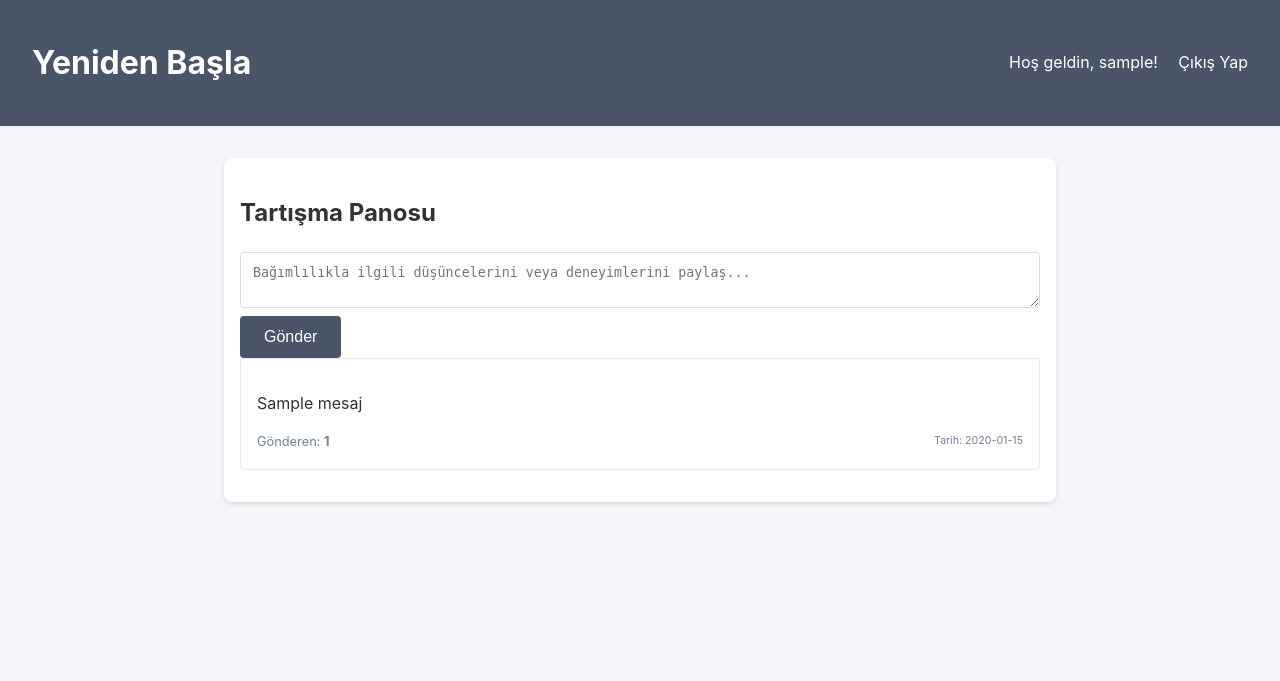
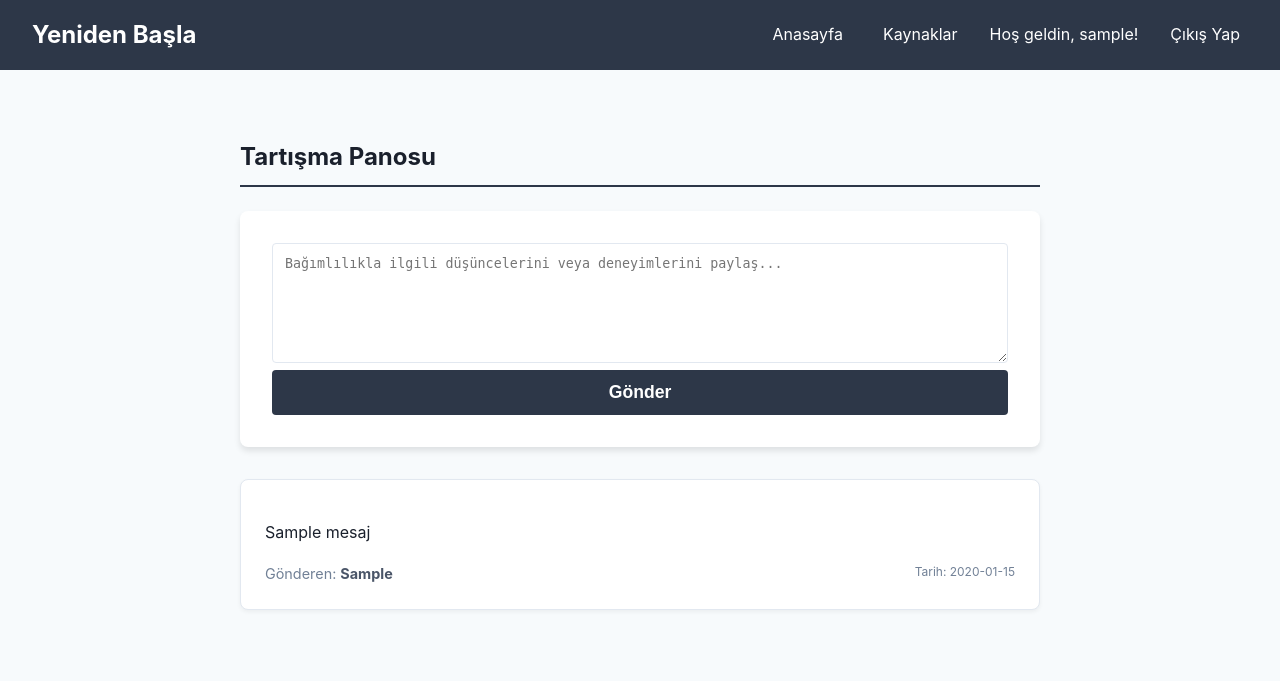
Before and after one commit to AYEXdws/yeniden-basla, a Flask app: template templates/index.html in a window 1280 px wide. Shown: the top 681 px of the page. Run offline with Flask 3, Linux system fonts and the light colour scheme; the visitor is signed in with stand-in values (Sample User, id 1); the template is opened without the code that fills it: most values are stand-ins (such as "Sample title", 1, 10 or a date in 2020); some libraries are stand-ins or nearby versions.

Commit message:
Proje tamamlandı ve stil eklendi

```diff
--- a/app.py
+++ b/app.py
@@ -1,6 +1,6 @@
 import os
 import psycopg2
-from flask import Flask, render_template, request, redirect, url_for, flash, session
+from flask import Flask, render_template, request, redirect, url_for, flash, session, abort
 from werkzeug.security import generate_password_hash, check_password_hash
 from dotenv import load_dotenv
 
@@ -16,9 +16,7 @@ def get_db_connection():
 @app.route('/')
 def index():
     conn = get_db_connection()
-    cur = conn.cursor()
-    # Mesajları ve yazan kullanıcıların adlarını birleştirerek alıyoruz.
-    # En yeni mesajın en üstte görünmesi için tarihe göre tersten sıralıyoruz.
+    cur = conn.cursor(cursor_factory=psycopg2.extras.DictCursor)
     cur.execute("""
         SELECT kullanicilar.kullanici_adi, mesajlar.icerik, mesajlar.olusturma_tarihi
         FROM mesajlar
@@ -32,6 +30,8 @@ def index():
 
 @app.route('/kayit', methods=['GET', 'POST'])
 def kayit():
+    if 'user_id' in session:
+        return redirect(url_for('index'))
     if request.method == 'POST':
         username = request.form['username']
         password = request.form['password']
@@ -52,11 +52,12 @@ def kayit():
         finally:
             cur.close()
             conn.close()
-
     return render_template('register.html')
 
 @app.route('/giris', methods=['GET', 'POST'])
 def giris():
+    if 'user_id' in session:
+        return redirect(url_for('index'))
     if request.method == 'POST':
         username = request.form['username']
         password = request.form['password']
@@ -64,51 +65,44 @@ def giris():
         conn = get_db_connection()
         cur = conn.cursor()
         cur.execute("SELECT * FROM kullanicilar WHERE kullanici_adi = %s", (username,))
-        user = cur.fetchone() # Kullanıcıyı bul ve verilerini al
+        user = cur.fetchone()
         cur.close()
         conn.close()
 
-        # Kullanıcı varsa VE şifre doğruysa
         if user and check_password_hash(user[2], password):
-            # Session'a kullanıcının bilgilerini kaydet
             session['user_id'] = user[0]
             session['username'] = user[1]
             flash('Giriş başarılı!', 'success')
             return redirect(url_for('index'))
         else:
             flash('Kullanıcı adı veya şifre yanlış.', 'danger')
-
     return render_template('login.html')
 
 @app.route('/cikis')
 def cikis():
-    # Session'daki tüm bilgileri temizle
     session.clear()
     flash('Başarıyla çıkış yaptınız.', 'success')
     return redirect(url_for('index'))
-@app.route('/yeni-mesaj', methods=['POST'])
-def yeni_mesaj():
-    # Kullanıcı giriş yapmamışsa, mesaj gönderemez. Giriş sayfasına yönlendir.
-    if 'user_id' not in session:
-        flash('Mesaj göndermek için giriş yapmalısınız.', 'danger')
-        return redirect(url_for('giris'))
 
-    icerik = request.form['icerik']
-    kullanici_id = session['user_id']
-
+# YENİ EKLENDİ - Profil Sayfası Route'u
+@app.route('/profil/<string:kullanici_adi>')
+def profil(kullanici_adi):
     conn = get_db_connection()
     cur = conn.cursor()
-    cur.execute(
-        "INSERT INTO mesajlar (icerik, kullanici_id) VALUES (%s, %s)",
-        (icerik, kullanici_id)
-    )
-    conn.commit()
+    cur.execute("SELECT * FROM kullanicilar WHERE kullanici_adi = %s", (kullanici_adi,))
+    kullanici = cur.fetchone()
+    if kullanici is None:
+        abort(404)
+    cur.execute("SELECT icerik, olusturma_tarihi FROM mesajlar WHERE kullanici_id = %s ORDER BY olusturma_tarihi DESC", (kullanici[0],))
+    mesajlar = cur.fetchall()
     cur.close()
     conn.close()
+    return render_template('profil.html', kullanici=kullanici, mesajlar=mesajlar)
 
-    flash('Mesajın başarıyla gönderildi!', 'success')
-    return redirect(url_for('index'))
+# YENİ EKLENDİ - Kaynaklar Sayfası Route'u
+@app.route('/kaynaklar')
+def kaynaklar():
+    return render_template('kaynaklar.html')
+
 if __name__ == '__main__':
     app.run(debug=True)
-if __name__ == '__main__':
-    app.run(debug=True)
--- a/static/style.css
+++ b/static/style.css
@@ -1,116 +1,194 @@
-/* Genel Stiller */
+:root {
+    --primary-color: #2d3748;
+    --secondary-color: #4a5568;
+    --background-color: #f7fafc;
+    --text-color: #1a202c;
+    --card-background: #ffffff;
+    --border-color: #e2e8f0;
+}
+
 body {
     font-family: -apple-system, BlinkMacSystemFont, "Segoe UI", Roboto, "Helvetica Neue", Arial, sans-serif;
-    background-color: #f4f4f9;
-    color: #333;
+    background-color: var(--background-color);
+    color: var(--text-color);
     margin: 0;
     line-height: 1.6;
 }
 
-/* Header ve Navigasyon */
-header {
-    background-color: #4a5568;
-    color: #fff;
+main {
+    max-width: 800px;
+    margin: 2rem auto;
+    padding: 1rem;
+}
+
+/* Header ve Navigasyon (Hamburger Menü için) */
+.navbar {
+    background-color: var(--primary-color);
+    color: white;
     padding: 1rem 2rem;
     display: flex;
     justify-content: space-between;
     align-items: center;
-}
-header h1 a {
-    color: #fff;
-    text-decoration: none;
-}
-header nav a {
-    color: #fff;
-    margin-left: 1rem;
-    text-decoration: none;
-}
-header nav span {
-    margin-left: 1rem;
+    position: sticky;
+    top: 0;
+    z-index: 1000;
 }
 
-/* Ana İçerik Alanı */
-main {
-    max-width: 800px;
-    margin: 2rem auto;
-    padding: 1rem;
-    background-color: #fff;
-    border-radius: 8px;
-    box-shadow: 0 2px 4px rgba(0,0,0,0.1);
+.navbar-brand a {
+    color: white;
+    text-decoration: none;
+    font-size: 1.5rem;
+    font-weight: bold;
+}
+
+.navbar-links ul {
+    margin: 0;
+    padding: 0;
+    display: flex;
+    list-style: none;
+}
+
+.navbar-links li {
+    margin-left: 1.5rem;
+}
+
+.navbar-links a {
+    color: white;
+    text-decoration: none;
+    font-size: 1rem;
+    padding: 0.5rem;
+    border-radius: 4px;
+    transition: background-color 0.3s;
+}
+.navbar-links a:hover {
+    background-color: var(--secondary-color);
+}
+.navbar-links .welcome-msg {
+    align-self: center;
+}
+
+.hamburger {
+    display: none;
+    flex-direction: column;
+    justify-content: space-around;
+    width: 2rem;
+    height: 2rem;
+    background: transparent;
+    border: none;
+    cursor: pointer;
+    padding: 0;
+}
+
+.hamburger .bar {
+    width: 2rem;
+    height: 0.25rem;
+    background-color: white;
+    border-radius: 10px;
 }
 
 /* Form Stilleri */
+h2 {
+    border-bottom: 2px solid var(--primary-color);
+    padding-bottom: 0.5rem;
+    margin-bottom: 1.5rem;
+}
+form {
+    background: var(--card-background);
+    padding: 2rem;
+    border-radius: 8px;
+    box-shadow: 0 4px 6px rgba(0,0,0,0.1);
+}
 .form-group {
-    margin-bottom: 1rem;
+    margin-bottom: 1.5rem;
 }
 .form-group label {
     display: block;
     margin-bottom: 0.5rem;
+    font-weight: bold;
 }
 .form-group input, textarea {
     width: 100%;
     padding: 0.75rem;
-    border: 1px solid #ddd;
+    border: 1px solid var(--border-color);
     border-radius: 4px;
-    box-sizing: border-box; /* Bu, padding'in genişliği etkilememesini sağlar */
+    box-sizing: border-box;
+}
+textarea {
+    min-height: 120px;
+    resize: vertical;
 }
 button[type="submit"] {
-    background-color: #4a5568;
+    display: block;
+    width: 100%;
+    background-color: var(--primary-color);
     color: white;
     padding: 0.75rem 1.5rem;
     border: none;
     border-radius: 4px;
     cursor: pointer;
-    font-size: 1rem;
+    font-size: 1.1rem;
+    font-weight: bold;
+    transition: background-color 0.3s;
 }
 button[type="submit"]:hover {
-    background-color: #2d3748;
+    background-color: #1a202c;
 }
 
-/* Flash Mesajları */
-.flashes {
-    list-style: none;
-    padding: 0;
+/* Mesaj ve Kaynak Listeleri */
+.message-list, .resource-list {
+    margin-top: 2rem;
 }
-.flash {
-    padding: 1rem;
-    margin-bottom: 1rem;
-    border-radius: 4px;
-}
-.flash.success {
-    background-color: #c6f6d5;
-    color: #22543d;
-}
-.flash.danger {
-    background-color: #fed7d7;
-    color: #822727;
-}
-
-/* Mesaj Panosu */
-.message {
-    border: 1px solid #e2e8f0;
-    padding: 1rem;
-    margin-bottom: 1rem;
-    border-radius: 4px;
+.message, .resource-item {
+    background: var(--card-background);
+    border: 1px solid var(--border-color);
+    padding: 1.5rem;
+    margin-bottom: 1.5rem;
+    border-radius: 8px;
+    box-shadow: 0 2px 4px rgba(0,0,0,0.05);
 }
 .message-meta {
-    font-size: 0.8rem;
+    font-size: 0.9rem;
     color: #718096;
     margin-top: 1rem;
     display: flex;
     justify-content: space-between;
 }
+.message-meta a {
+    color: var(--secondary-color);
+    text-decoration: none;
+    font-weight: bold;
+}
+.message-meta a:hover {
+    text-decoration: underline;
+}
 
-/* MOBİL UYUMLULUK (Responsive Tasarım) */
-@media (max-width: 600px) {
-    header {
+/* Flash Mesajları */
+.flashes { padding: 0; list-style: none; }
+.flash { padding: 1rem; margin-bottom: 1rem; border-radius: 4px; }
+.flash.success { background-color: #c6f6d5; color: #22543d; }
+.flash.danger { background-color: #fed7d7; color: #822727; }
+
+/* Mobil Uyum (Responsive) */
+@media (max-width: 768px) {
+    .hamburger {
+        display: flex;
+    }
+    .navbar-links {
+        display: none;
+        width: 100%;
+        text-align: center;
+    }
+    .navbar-links ul {
         flex-direction: column;
+        width: 100%;
     }
-    header h1 {
-        margin-bottom: 1rem;
+    .navbar-links.active {
+        display: flex;
     }
-    main {
-        margin: 1rem;
-        padding: 0.5rem;
+    .navbar {
+        flex-wrap: wrap;
+    }
+    .navbar-links li {
+        margin: 1rem 0;
     }
 }
--- a/templates/base.html
+++ b/templates/base.html
@@ -7,18 +7,30 @@
     <link rel="stylesheet" href="{{ url_for('static', filename='style.css') }}">
 </head>
 <body>
-    <header>
-        <h1><a href="{{ url_for('index') }}">Yeniden Başla</a></h1>
-        <nav>
-            {% if session.user_id %}
-                <span>Hoş geldin, {{ session.username }}!</span>
-                <a href="{{ url_for('cikis') }}">Çıkış Yap</a>
-            {% else %}
-                <a href="{{ url_for('kayit') }}">Kayıt Ol</a>
-                <a href="{{ url_for('giris') }}">Giriş Yap</a>
-            {% endif %}
-        </nav>
-    </header>
+
+    <nav class="navbar">
+        <div class="navbar-brand">
+            <a href="{{ url_for('index') }}">Yeniden Başla</a>
+        </div>
+        <button class="hamburger">
+            <span class="bar"></span>
+            <span class="bar"></span>
+            <span class="bar"></span>
+        </button>
+        <div class="navbar-links">
+            <ul>
+                <li><a href="{{ url_for('index') }}">Anasayfa</a></li>
+                <li><a href="{{ url_for('kaynaklar') }}">Kaynaklar</a></li>
+                {% if session.user_id %}
+                    <li class="welcome-msg"><span>Hoş geldin, {{ session.username }}!</span></li>
+                    <li><a href="{{ url_for('cikis') }}">Çıkış Yap</a></li>
+                {% else %}
+                    <li><a href="{{ url_for('kayit') }}">Kayıt Ol</a></li>
+                    <li><a href="{{ url_for('giris') }}">Giriş Yap</a></li>
+                {% endif %}
+            </ul>
+        </div>
+    </nav>
 
     <main>
         {% with messages = get_flashed_messages(with_categories=true) %}
@@ -33,5 +45,15 @@
 
         {% block content %}{% endblock %}
     </main>
+
+    <script>
+        const hamburger = document.querySelector('.hamburger');
+        const navLinks = document.querySelector('.navbar-links');
+
+        hamburger.addEventListener('click', () => {
+            navLinks.classList.toggle('active');
+        });
+    </script>
+
 </body>
 </html>
--- a/templates/index.html
+++ b/templates/index.html
@@ -19,9 +19,13 @@
                 <div class="message">
                     <p class="message-content">{{ mesaj[1] }}</p>
                     <div class="message-meta">
-                        <span>Gönderen: <strong>{{ mesaj[0] }}</strong></span>
-                        <small>Tarih: {{ mesaj[2].strftime('%d-%m-%Y %H:%M') }}</small>
-                    </div>
+    <span>Gönderen:
+        <a href="{{ url_for('profil', kullanici_adi=mesaj.kullanici_adi) }}">
+            <strong>{{ mesaj.kullanici_adi }}</strong>
+        </a>
+    </span>
+    <small>Tarih: {{ mesaj.olusturma_tarihi.strftime('%d-%m-%Y %H:%M') }}</small>
+</div>
                 </div>
             {% else %}
                 <p>Henüz hiç mesaj yok. İlk mesajı sen gönder!</p>
```
Also changed, not shown: templates/kaynaklar.html (added, +25 -0 lines), templates/profil.html (added, +22 -0 lines).
